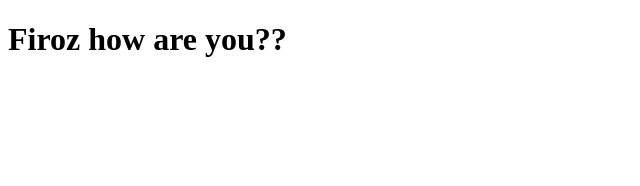
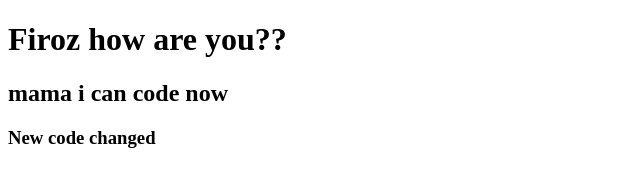
Before and after one commit to firoz-ruet/my-second-repo, a plain HTML site: page index.html in a window 1280 px wide. Shown: the whole page, without its empty margins (0-640 px from the left). Drawn offline with Linux system fonts and the light colour scheme.

Commit message:
code changed

```diff
--- a/index.html
+++ b/index.html
@@ -7,6 +7,9 @@
     <title>MySecondRepo</title>
 </head>
 <body>
- <h1>Firoz how are you??</h1>
+    <h1>Firoz how are you??</h1>
+    <h2>mama i can code now</h2>
+    <h3>New code changed</h3>
+
 </body>
 </html>
```
